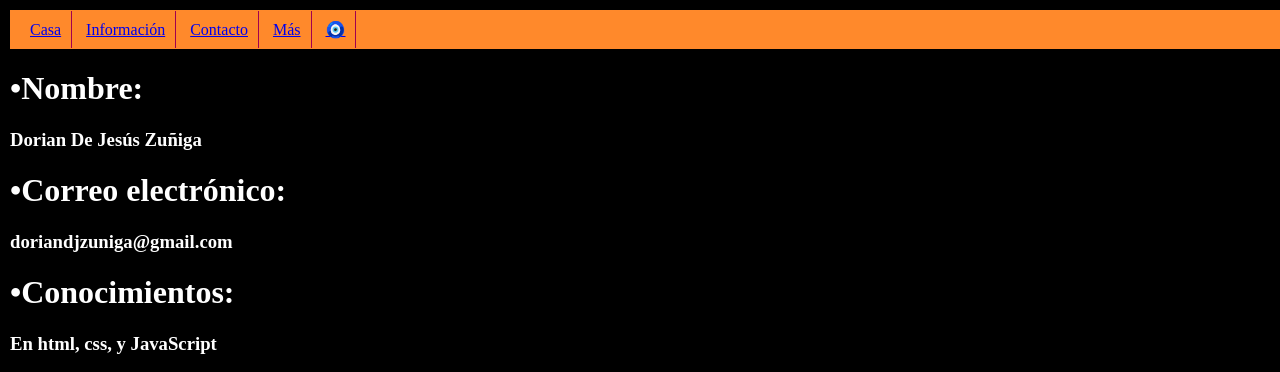
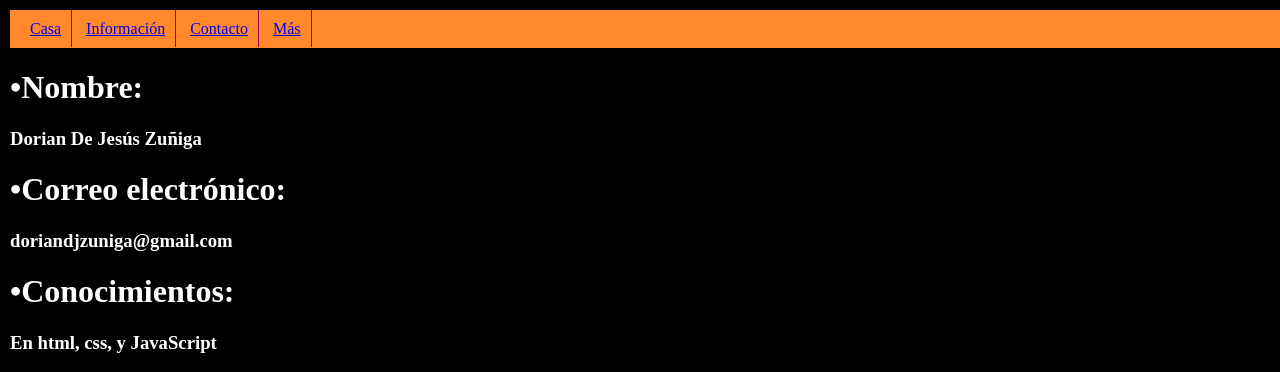
Before and after one commit to Dorian24608/contacto, a plain HTML site: page index.html in a window 1280 px wide. Shown: the top 372 px of the page. Drawn offline with Linux system fonts and the light colour scheme.

Commit message:
Commit-eliminar

```diff
--- a/index.html
+++ b/index.html
@@ -12,8 +12,7 @@
     <li><a href="https://dorian24608.github.io/informaci-n-/">Información</a></li>
     <li><a href="https://dorian24608.github.io/contacto/">Contacto</a></li>
     <li><a href="https://dorian24608.github.io/proyectos/">Más</li></a>
-    <li><a href="tarotindex.html">🧿</li></a>
- </ul>
+    </ul>
  <h1>•Nombre:<h3>Dorian De Jesús Zuñiga</h3></h1>
  <h1>•Correo electrónico:<h3>doriandjzuniga@gmail.com</h3></h1>
  <h1>•Conocimientos:<h3>En html, css, y JavaScript</h3></h1>
```
